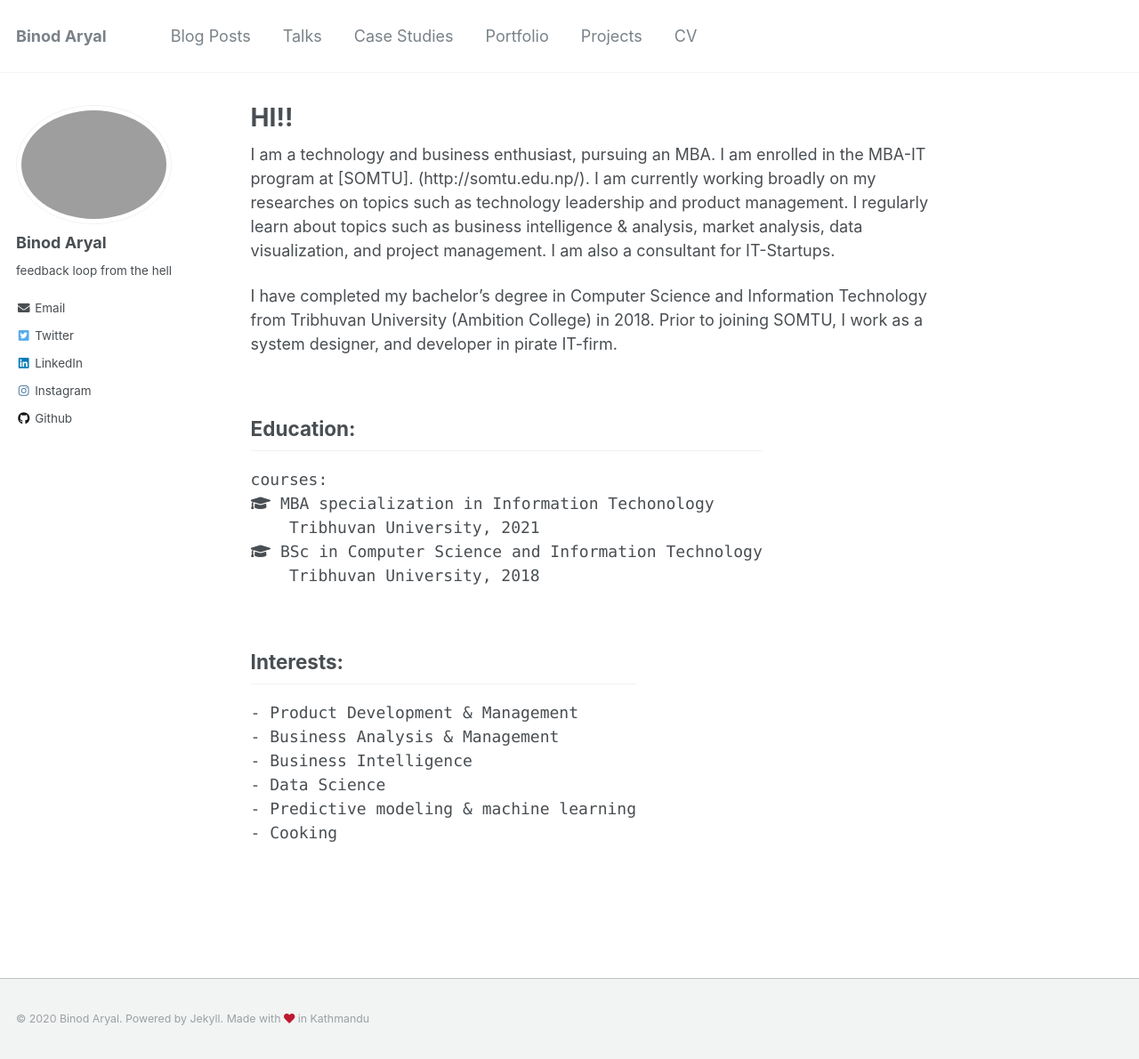
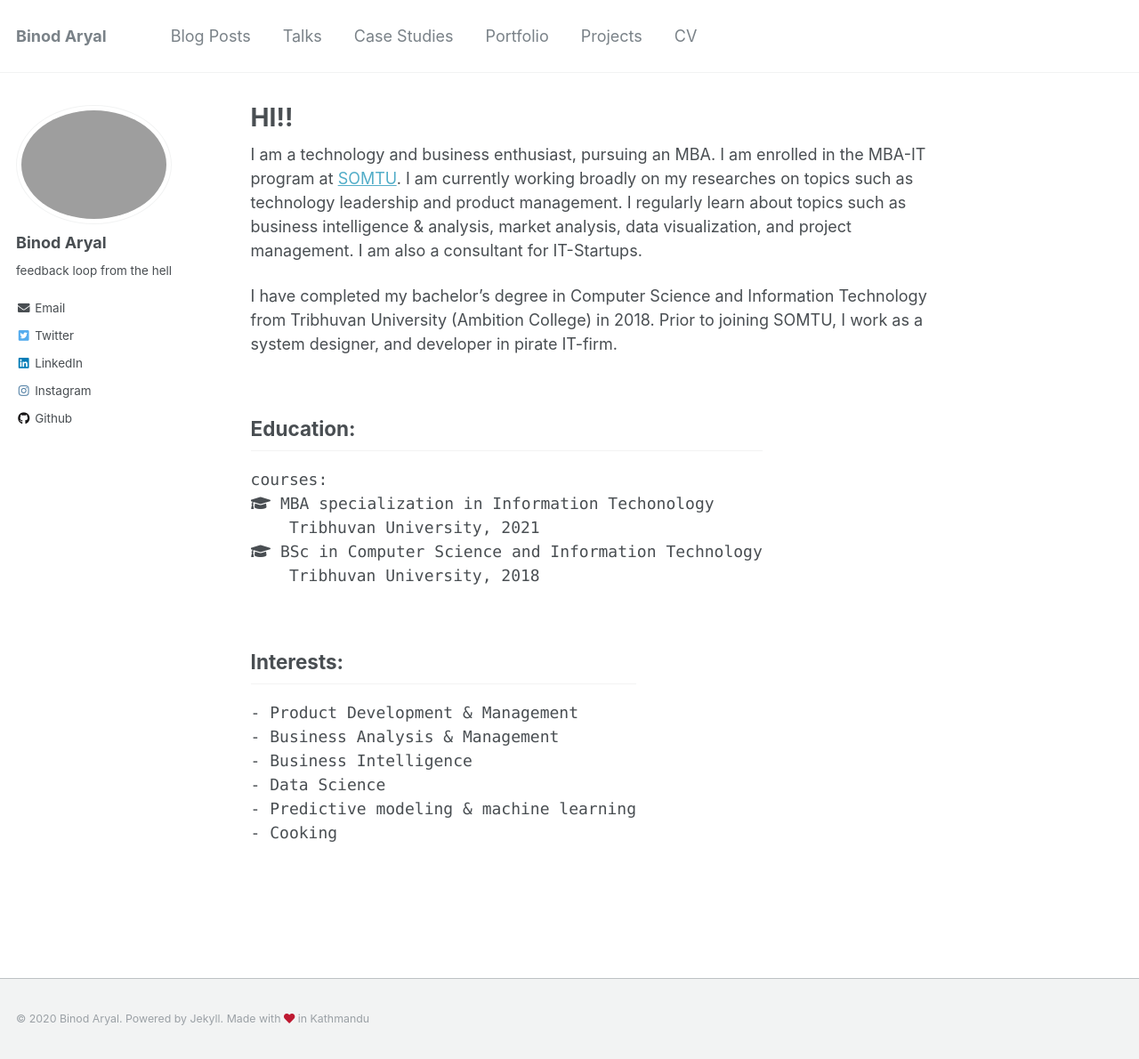
Before and after one commit to BinodAryal/binodaryal.github.io, a Jekyll site: the page built from _pages/about.md, in a window 1280 px wide and 1190 px high. Shown: the whole window at 89% size. Built offline with Jekyll 4.4.1, drawn with Linux system fonts in a browser that asks for light colours.

Commit message:
Update about.md

```diff
--- a/_pages/about.md
+++ b/_pages/about.md
@@ -8,7 +8,7 @@ redirect_from:
   - /about.html
 ---
 
-I am a technology and business enthusiast, pursuing an MBA. I am enrolled in the MBA-IT program at [SOMTU]. (http://somtu.edu.np/). I am currently working broadly on my researches on topics such as technology leadership and product management. I regularly learn about topics such as business intelligence & analysis, market analysis, data visualization, and project management. I am also a consultant for IT-Startups.
+I am a technology and business enthusiast, pursuing an MBA. I am enrolled in the MBA-IT program at [SOMTU](http://somtu.edu.np/). I am currently working broadly on my researches on topics such as technology leadership and product management. I regularly learn about topics such as business intelligence & analysis, market analysis, data visualization, and project management. I am also a consultant for IT-Startups.
 
 I have completed my bachelor's degree in Computer Science and Information Technology from Tribhuvan University (Ambition College) in 2018. Prior to joining SOMTU, I work as a system designer, and developer in pirate IT-firm.
 
```
